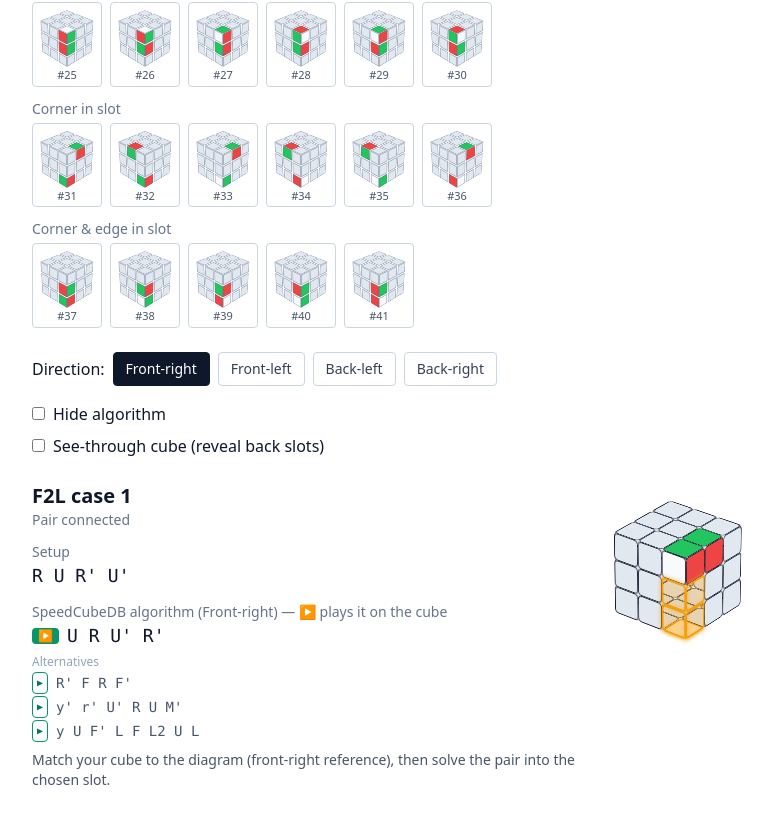
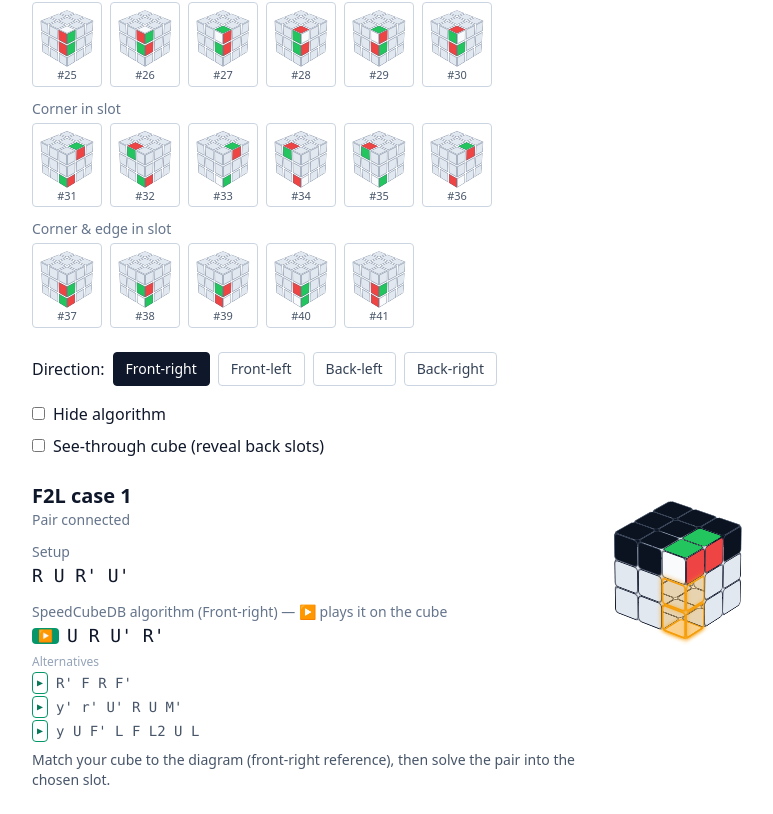
Before and after one commit to jeounggene/cubeassist, a React (Vite) app: page /algorithms in a window 1280 px wide. Shown: the part 669-1483 px from the top of the page, without its empty margins (248-1021 px from the left). Built offline with nearby package versions, Linux system fonts and the light colour scheme.

Commit message:
feat(f2l): render the last (top) layer black in the cube diagram
Draw all top-layer (U-layer) non-pair stickers black instead of gray so the
colored pair, amber slot, and solved base stand out. Lighter border on the black
stickers keeps the grid visible.

```diff
--- a/src/components/CubeF2LDiagram.tsx
+++ b/src/components/CubeF2LDiagram.tsx
@@ -3,7 +3,8 @@ import { applyAlg, faceletGeometry } from "../lib/facecube";
 
 // Color id -> CSS, in face order U R F D L B.
 const COLORS = ["#fde047", "#ef4444", "#22c55e", "#f8fafc", "#f97316", "#3b82f6"];
-const MUTED = "#e2e8f0";
+const MUTED = "#e2e8f0"; // solved bottom-two-layer noise
+const TOP = "#0b1220"; // the last (top) layer is drawn black
 
 const S = 30; // cubie size px
 const HC = S / 2; // half cubie (sticker sits this far out from the cubie center)
@@ -200,6 +201,8 @@ export default function CubeF2LDiagram({
     // Mark the destination slot (static reference; hidden during playback so the
     // turning layers stay clean).
     const isSlot = !playing && slot.has(idx);
+    // The last (top) layer is drawn black so the pair + slot stand out from it.
+    const isTop = !on && !isSlot && GEO[idx].pos[1] === 1;
     // In see-through mode, plain (non-pair, non-slot) stickers are drawn faint
     // so that whichever slot is at the back of the cube reads through it.
     const dim = seeThrough && !on && !isSlot;
@@ -218,12 +221,12 @@ export default function CubeF2LDiagram({
           marginLeft: -S / 2,
           marginTop: -S / 2,
           boxSizing: "border-box",
-          border: isSlot ? `2px solid ${SLOT_RING}` : "1.5px solid #0f172a",
+          border: isSlot ? `2px solid ${SLOT_RING}` : `1.5px solid ${isTop ? "#475569" : "#0f172a"}`,
           borderRadius: 4,
           boxShadow: isSlot ? `0 0 6px ${SLOT_RING}` : undefined,
           opacity: dim ? 0.3 : 1,
           transform: STICKER_TRANSFORM[idx],
-          backgroundColor: on ? COLORS[shown[idx]] : isSlot ? SLOT_TINT : MUTED,
+          backgroundColor: on ? COLORS[shown[idx]] : isSlot ? SLOT_TINT : isTop ? TOP : MUTED,
         }}
       />
     );
```
